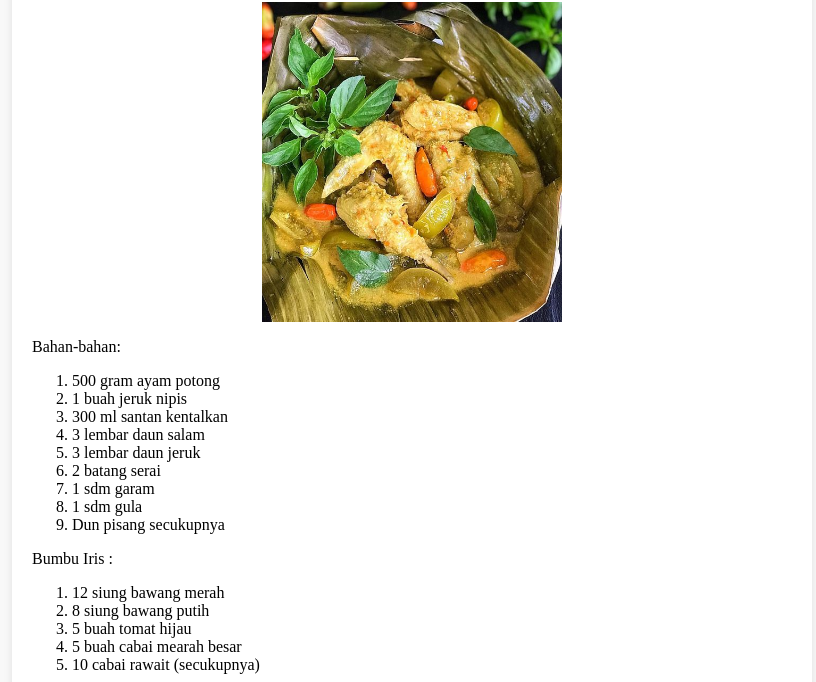
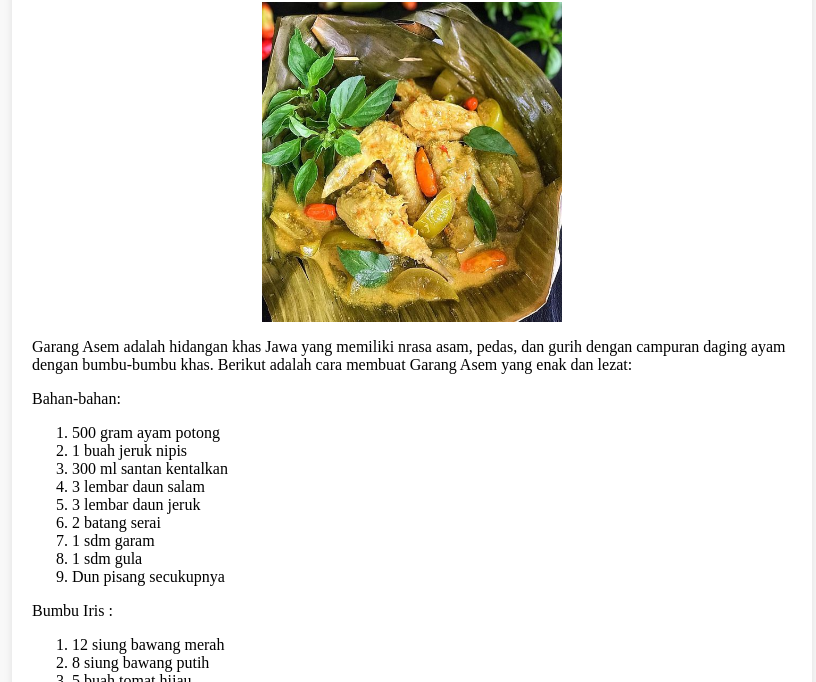
Before and after one commit to AmandaKhoiromaulSoviyanti/PemWebKelompok7, a plain HTML site: page ResepGarangAsem.html in a window 1280 px wide. Shown: the part 118-800 px from the top of the page, without its empty margins (228-1044 px from the left). Drawn offline with Linux system fonts and the light colour scheme.

Commit message:
Update ResepGarangAsem.html

```diff
--- a/ResepGarangAsem.html
+++ b/ResepGarangAsem.html
@@ -11,6 +11,9 @@
         <div class="kotakresep">
         <h1>Resep Garang Asem </h1>
         <img src= "fotoResep/GarangAsem.jpg" alt ="GarangAsem .jpg">
+            <p> Garang Asem adalah hidangan khas Jawa yang memiliki nrasa asam, pedas, dan gurih
+                dengan campuran daging ayam dengan bumbu-bumbu khas. Berikut adalah cara membuat
+                Garang Asem yang enak dan lezat: </p>
 
             <p>Bahan-bahan: </p>
             <ol>
```
